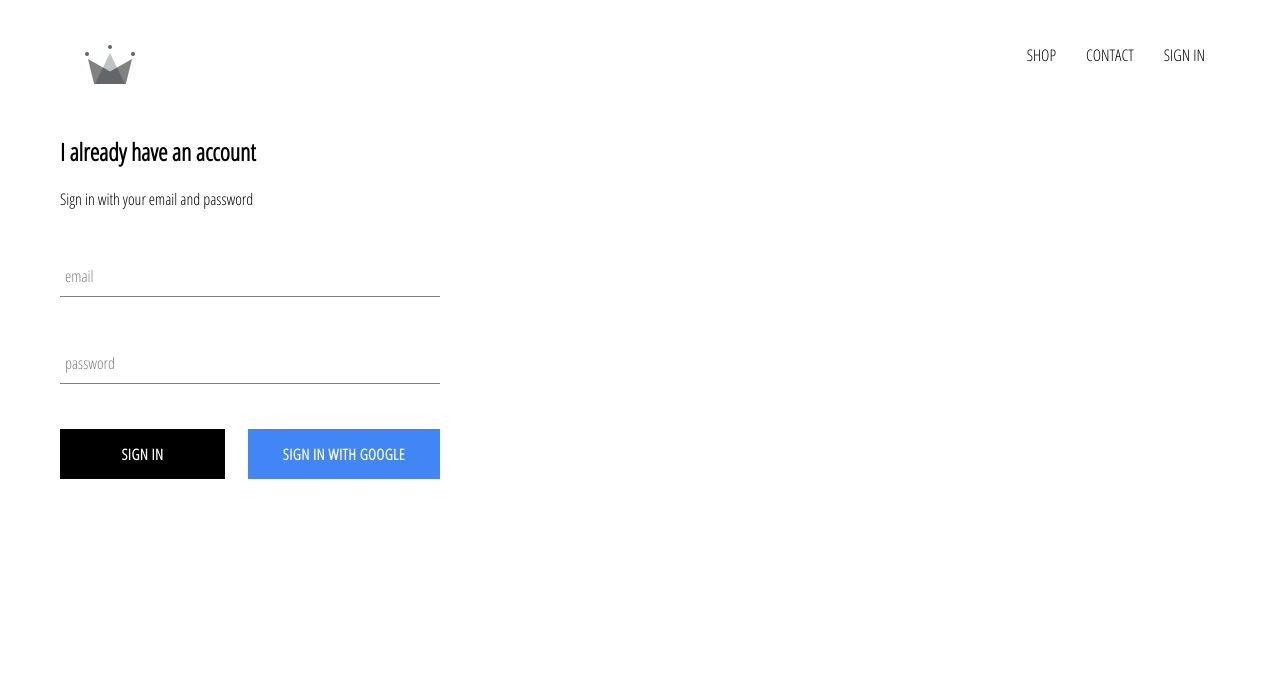
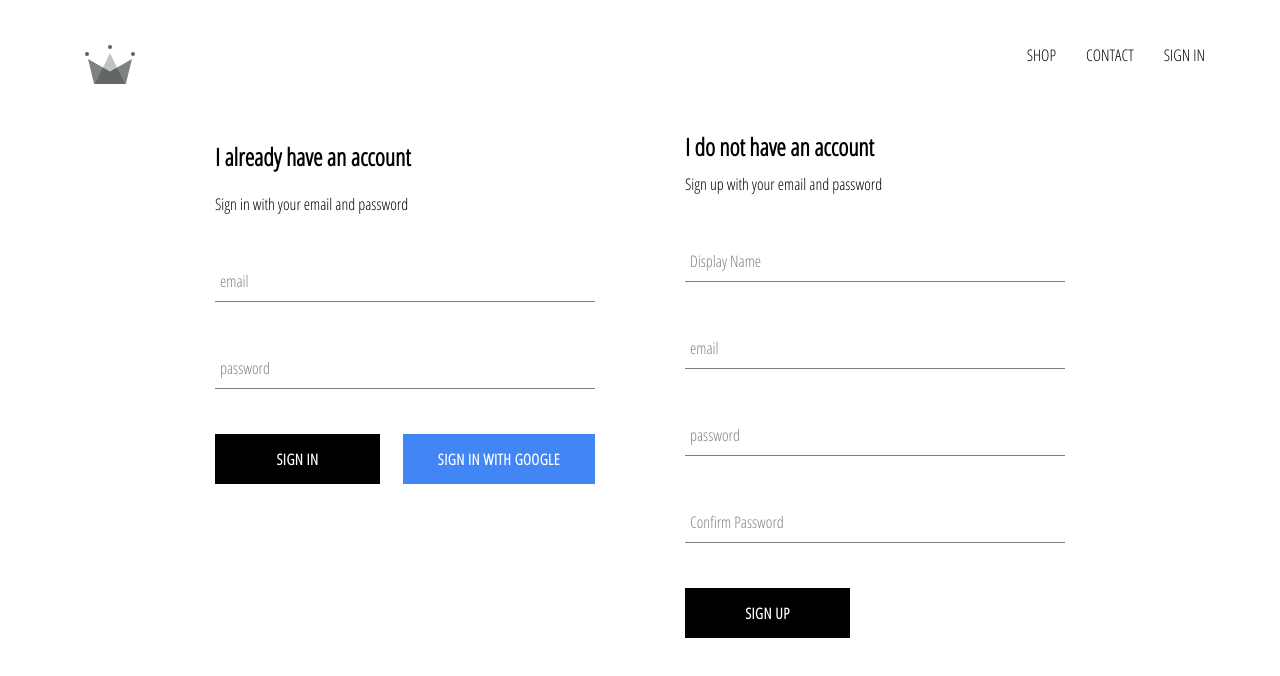
Before and after one commit to juanseromo/Ecommerce-React, a React (Create React App) app: page /signin in a window 1280 px wide. Shown: the top 676 px of the page. Built offline with nearby package versions, Linux system fonts and the light colour scheme; no server answers.

Commit message:
implemented firebase utils, store auth users into firestore database

```diff
--- a/src/App.js
+++ b/src/App.js
@@ -7,7 +7,7 @@
 import ShopPage from "./pages/shop/shop.component";
 import Header from "./components/header/header.component";
 import SignInAndSignUpPage from './pages/sign-in-and-sign-up/sign-in-and-sign-up.component'
-import { auth } from './firebase/firebase.utils'
+import {auth, createUserProfileDocument } from './firebase/firebase.utils'
 
 class App extends React.Component {
     constructor() {
@@ -21,12 +21,25 @@
     unsubscribeFromAuth = null
 
     componentDidMount() {
-        this.unsubscribeFromAuth = auth.onAuthStateChanged(user => {
-            this.setState({ currentUser: user});
+        this.unsubscribeFromAuth = auth.onAuthStateChanged(async userAuth => {
+            if (userAuth) {
+                const userRef = await createUserProfileDocument(userAuth)
 
-            console.log(user)
-        })
-    }
+                userRef.onSnapshot(snapShot => {
+                    this.setState({
+                        currentUser: {
+                            id: snapShot.id,
+                            ...snapShot.data()
+                        }
+                    }, () => {
+                        console.log(this.state);
+                    })
+                })
+            }
+            this.setState({ currentUser: userAuth })
+            })
+        }
+
 
     componentWillUnmount() {
         this.unsubscribeFromAuth()
--- /dev/null
+++ b/src/components/sign-up/sign-up.component.jsx
@@ -0,0 +1,102 @@
+import React from 'react'
+import FormInput from "../form-input/form-input.component";
+import CustomButton from "../custom-button/custom-button.component";
+
+import { auth, createUserProfileDocument} from "../../firebase/firebase.utils";
+
+import './sign-up.styles.scss';
+
+class SignUp extends React.Component {
+    constructor() {
+        super();
+
+        this.state = {
+            displayName: '',
+            email: '',
+            password: '',
+            confirmPassword: ''
+        }
+    }
+
+    handleSubmit = async event => {
+        event.preventDefault();
+
+        const { displayName, email, password, confirmPassword} = this.state
+
+        if(password !== confirmPassword) {
+            alert("passwords don't match")
+            return;
+        }
+
+        try {
+            const { user } = await auth.createUserWithEmailAndPassword(
+                email,
+                password
+            )
+
+            await createUserProfileDocument(user, {displayName})
+
+            this.setState({
+                displayName: '',
+                email: '',
+                password: '',
+                confirmPassword: ''
+            })
+
+        } catch (error) {
+            console.error(error)
+        }
+    }
+
+    handleChange = event => {
+        const { name, value } = event.target;
+
+        this.setState( { [name]: value })
+    }
+
+    render () {
+        const { displayName, email, password, confirmPassword} = this.state
+        return (<div className='sign-up'>
+            <h2 className='title'>I do not have an account</h2>
+            <span>Sign up with your email and password</span>
+            <form className='sign-up-form' onSubmit={this.handleSubmit}>
+                <FormInput
+                    type='text'
+                    name='displayName'
+                    value={displayName}
+                    onChange={this.handleChange}
+                    label='Display Name'
+                    required
+                />
+                <FormInput
+                    type='email'
+                    name='email'
+                    value={email}
+                    onChange={this.handleChange}
+                    label='email'
+                    required
+                />
+                <FormInput
+                    type='password'
+                    name='password'
+                    value={password}
+                    onChange={this.handleChange}
+                    label='password'
+                    required
+                />
+                <FormInput
+                    type='password'
+                    name='confirmPassword'
+                    value={confirmPassword}
+                    onChange={this.handleChange}
+                    label='Confirm Password'
+                    required
+                />
+                <CustomButton type='submit'> SIGN UP </CustomButton>
+            </form>
+        </div>
+        )
+    }
+}
+
+export default SignUp;
--- /dev/null
+++ b/src/components/sign-up/sign-up.styles.scss
@@ -0,0 +1,9 @@
+.sign-up {
+  display: flex;
+  flex-direction: column;
+  width: 380px;
+
+  .title {
+    margin: 10px 0;
+  }
+}
--- a/src/firebase/firebase.utils.js
+++ b/src/firebase/firebase.utils.js
@@ -13,6 +13,31 @@
     measurementId: "G-84NWCJEVGB"
 }
 
+export const createUserProfileDocument = async (userAuth, additionalData) => {
+    if (!userAuth) return;
+
+    const userRef = firestore.doc(`users/${userAuth.uid}`)
+
+    const snapShot = await userRef.get()
+
+    if(!snapShot.exists){
+        const { displayName, email } = userAuth
+        const createdAt = new Date ();
+
+        try {
+            await userRef.set({
+                displayName,
+                email,
+                createdAt,
+                ...additionalData
+            })
+        } catch (error) {
+            console.log('error creating user', error.message)
+        }
+    }
+    return userRef
+}
+
 firebase.initializeApp(config)
 
 export const auth = firebase.auth();
--- a/src/pages/sign-in-and-sign-up/sign-in-and-sign-up.component.jsx
+++ b/src/pages/sign-in-and-sign-up/sign-in-and-sign-up.component.jsx
@@ -1,12 +1,14 @@
 import React from 'react';
 
 import SignIn from '../../components/sign-in/sign-in.component'
+import SignUp from "../../components/sign-up/sign-up.component";
 
 import './sign-in-and-sign-up.styles.scss'
 
 const SignInAndSignUpPage = () => (
     <div className='sign-in-and-sign-up'>
         <SignIn />
+        <SignUp />
     </div>
 );
 
--- a/src/pages/sign-in-and-sign-up/sign-in-and-sign-up.styles.scss
+++ b/src/pages/sign-in-and-sign-up/sign-in-and-sign-up.styles.scss
@@ -0,0 +1,6 @@
+.sign-in-and-sign-up {
+  width: 850px;
+  display: flex;
+  justify-content: space-between;
+  margin: 30px auto;
+}
```
